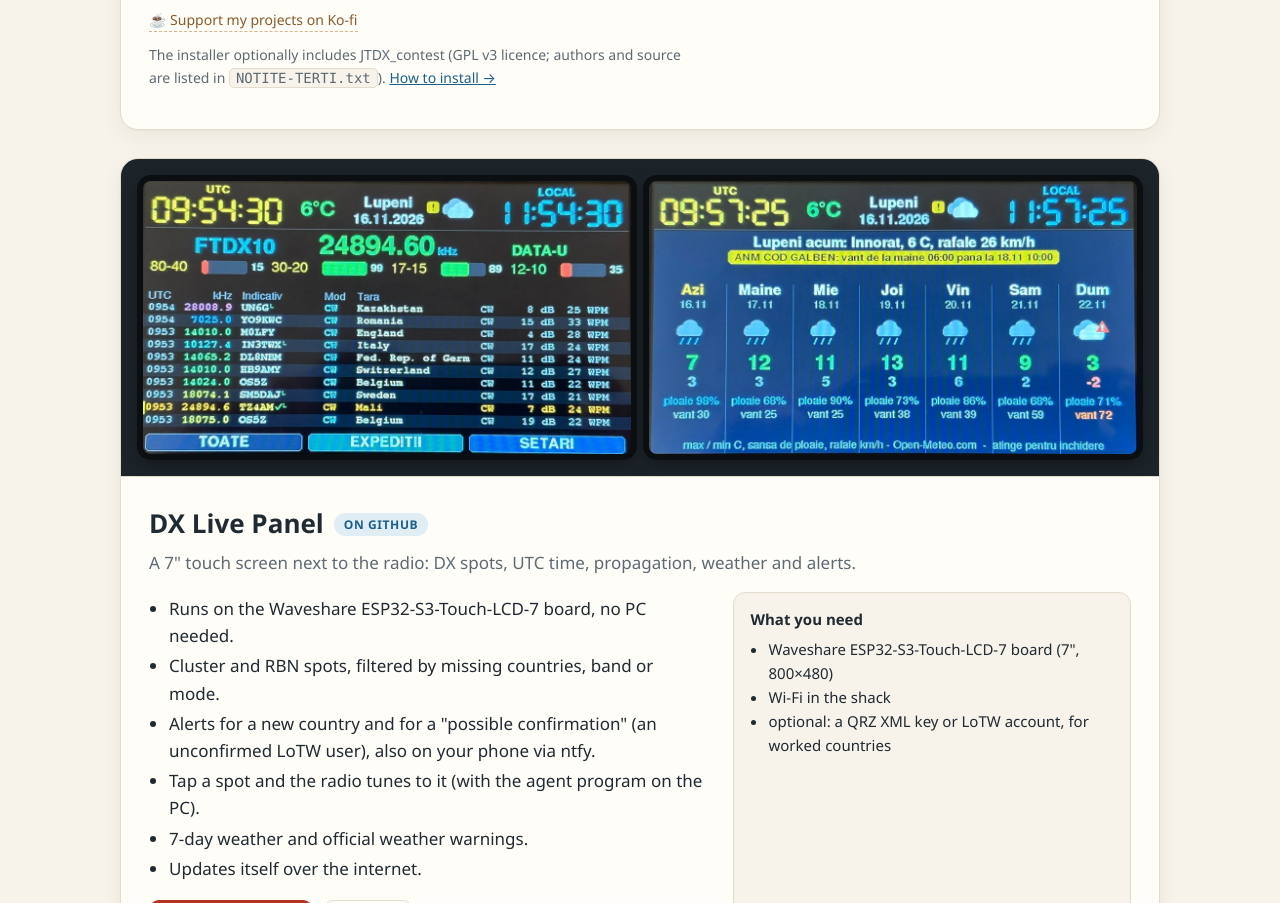
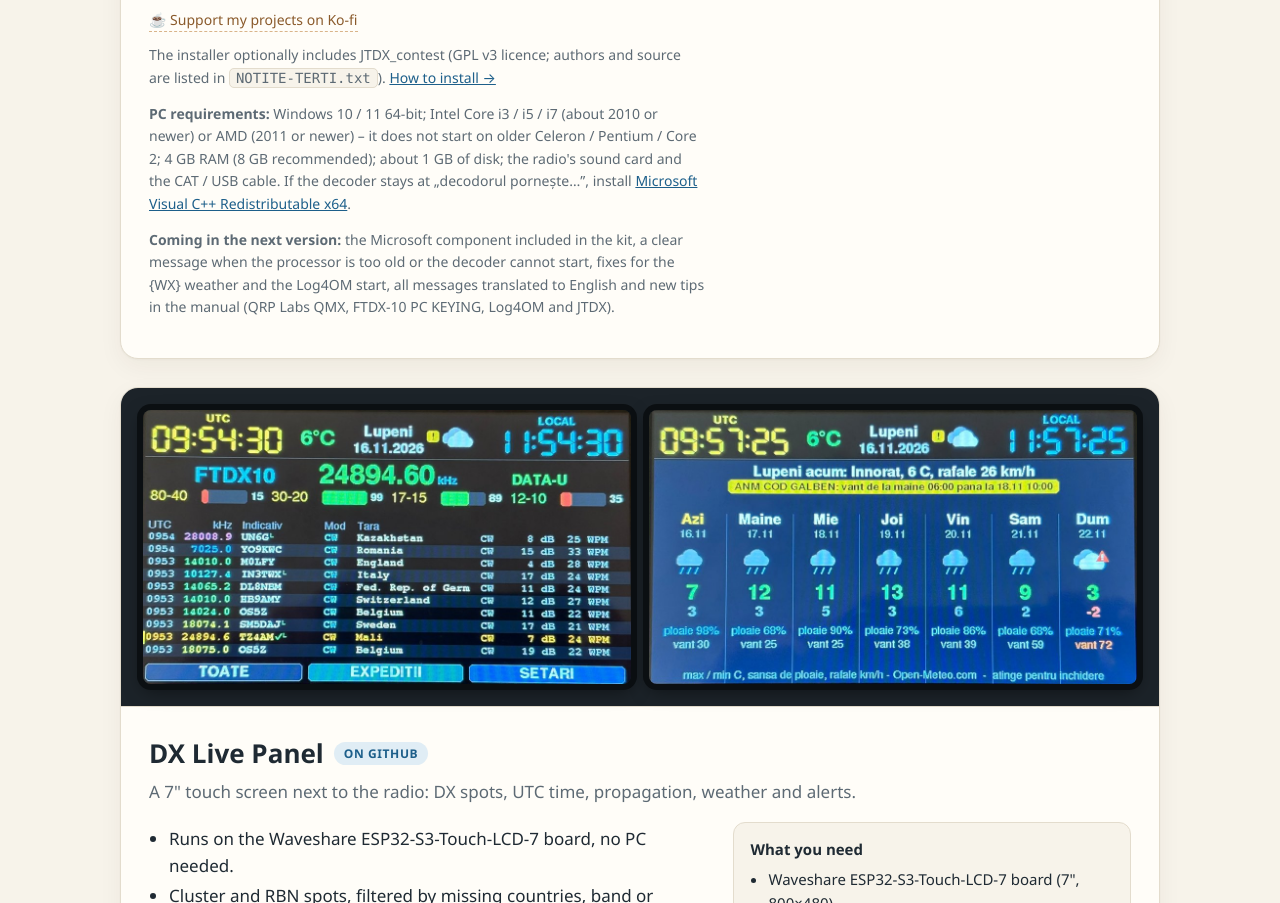
Before and after one commit to Livcorse/livcorse.github.io, a plain HTML site: page index.html in a window 1280 px wide. Shown: the part 2238-3141 px from the top of the page. Drawn offline with Linux system fonts and the light colour scheme.

Commit message:
Cerinte PC si ce urmeaza in versiunea urmatoare

```diff
--- a/index.html
+++ b/index.html
@@ -189,6 +189,10 @@ html[lang=en] [data-en]{display:revert}
           <a class="kofi" href="https://ko-fi.com/yo2cr" target="_blank" rel="noopener">☕ <span data-ro>Dacă îți plac programele, îmi poți oferi o cafea</span><span data-en>Support my projects on Ko-fi</span></a>
           <p class="note" data-ro>Kitul conține opțional JTDX_contest (licență GPL v3; autorii și sursa sunt în <code>NOTITE-TERTI.txt</code>). <a href="#instalare">Cum îl instalezi →</a></p>
           <p class="note" data-en>The installer optionally includes JTDX_contest (GPL v3 licence; authors and source are listed in <code>NOTITE-TERTI.txt</code>). <a href="#instalare">How to install →</a></p>
+          <p class="note" data-ro><b>Cerințe PC:</b> Windows 10 / 11 pe 64 de biți; procesor Intel Core i3 / i5 / i7 (din cca. 2010) sau AMD (din 2011) – pe Celeron / Pentium / Core 2 mai vechi nu pornește; 4 GB RAM (recomandat 8 GB); cca. 1 GB pe disc; placa de sunet a stației și cablul CAT / USB. Dacă decodorul rămâne la „decodorul pornește…”, instalați <a href="https://aka.ms/vs/17/release/vc_redist.x64.exe">Microsoft Visual C++ Redistributable x64</a>.</p>
+          <p class="note" data-en><b>PC requirements:</b> Windows 10 / 11 64-bit; Intel Core i3 / i5 / i7 (about 2010 or newer) or AMD (2011 or newer) – it does not start on older Celeron / Pentium / Core 2; 4 GB RAM (8 GB recommended); about 1 GB of disk; the radio's sound card and the CAT / USB cable. If the decoder stays at „decodorul pornește…”, install <a href="https://aka.ms/vs/17/release/vc_redist.x64.exe">Microsoft Visual C++ Redistributable x64</a>.</p>
+          <p class="note" data-ro><b>În versiunea următoare:</b> componenta Microsoft inclusă direct în kit, mesaj clar dacă procesorul e prea vechi sau decodorul nu poate porni, corecturi la vremea {WX} și la pornirea Log4OM, mesaje traduse complet în engleză și sfaturi noi în manual (QRP Labs QMX, PC KEYING la FTDX-10, Log4OM și JTDX).</p>
+          <p class="note" data-en><b>Coming in the next version:</b> the Microsoft component included in the kit, a clear message when the processor is too old or the decoder cannot start, fixes for the {WX} weather and the Log4OM start, all messages translated to English and new tips in the manual (QRP Labs QMX, FTDX-10 PC KEYING, Log4OM and JTDX).</p>
         </div>
         <div>
           <div class="box">
```
